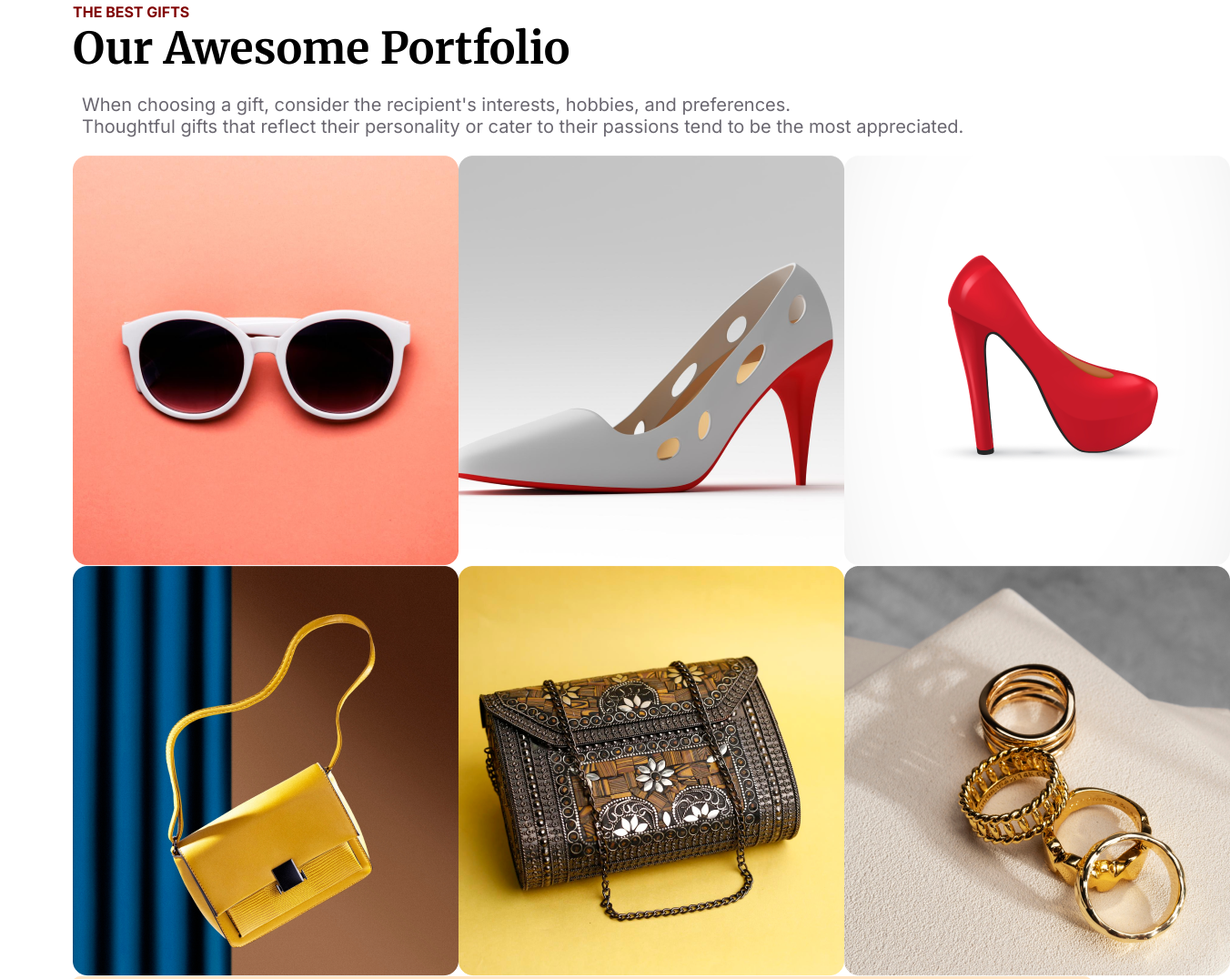
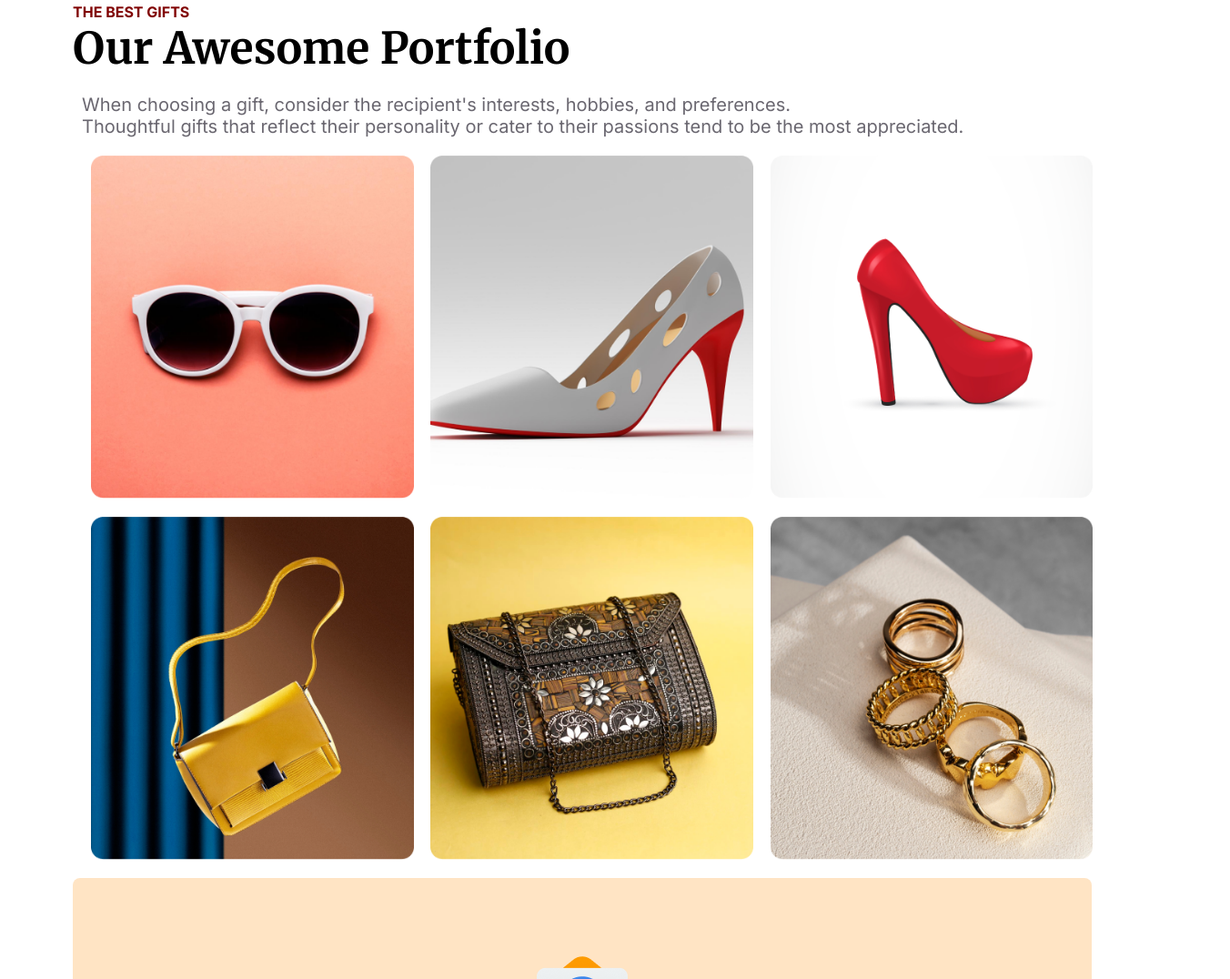
Before and after one commit to Tasrin827746/Assignment1_B9, a plain HTML site: page index.html in a window 1280 px wide. Shown: the part 4152-5228 px from the top of the page at 91% size, 1352 px wide, since content can reach past the window. Drawn offline with Linux system fonts and the light colour scheme.

Commit message:
second commit

```diff
--- a/style.css
+++ b/style.css
@@ -238,11 +238,16 @@
 
 }
 
-.portfolio-item {
+.portfolio-image {
     padding-left: 20px;
     margin-bottom: 20px;
     width: 95%;
 }
+
+.portfolio-image:hover {
+    transform: scale(1.05);
+}
+
 
 .subscribe-container {
     padding: 80px;
```
